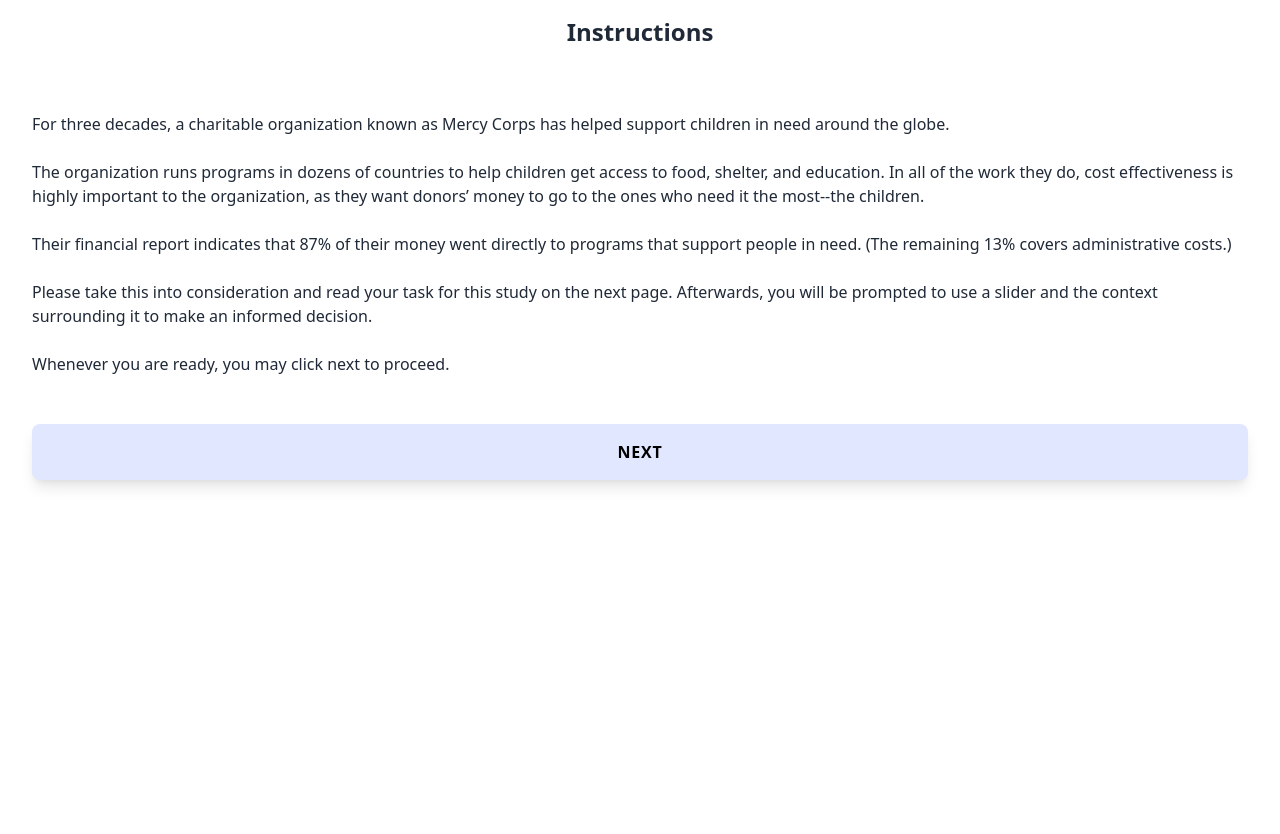
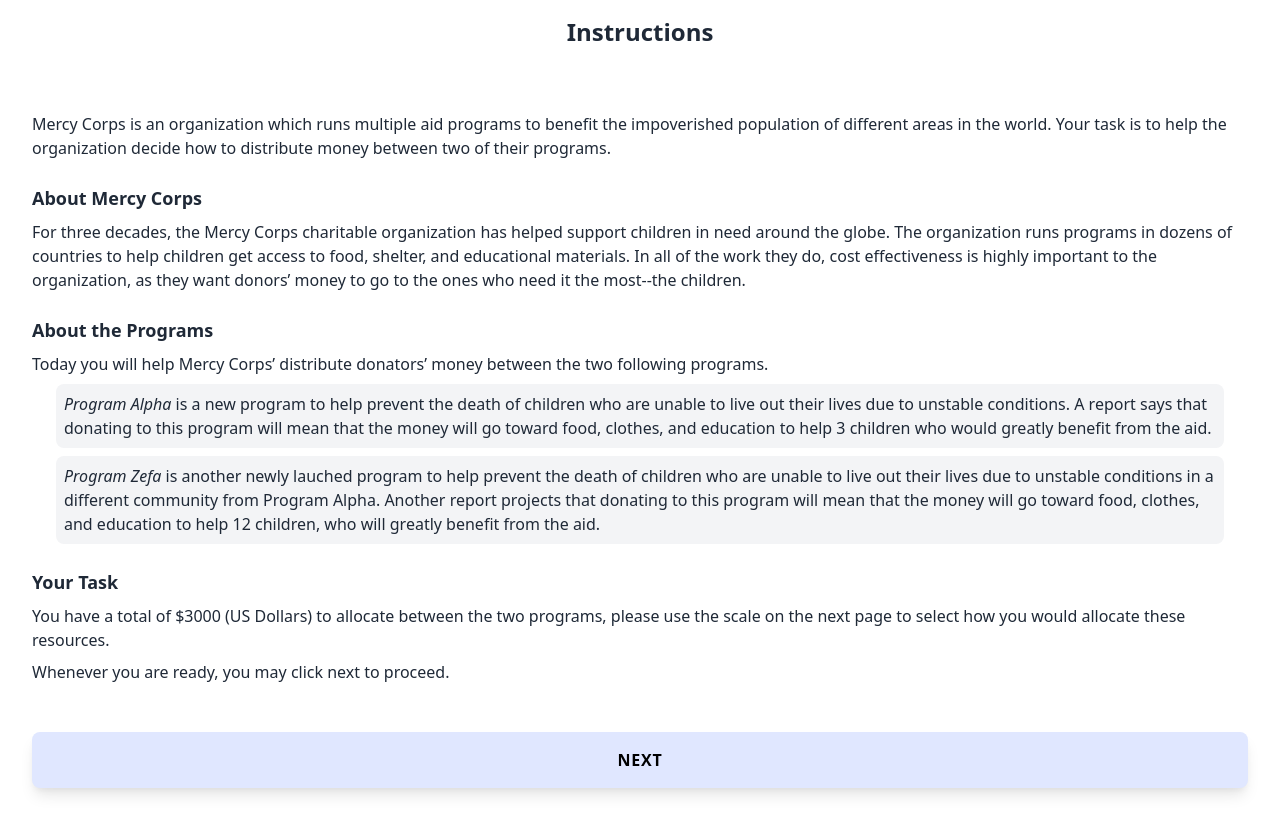
Before and after one commit to resallocdesign/resallocdesign.github.io, a React (Create React App) app: page /exp1 in a window 1280 px wide. Shown: the top 834 px of the page. Before the commit the page ends 800 px from the top, so only its background shows below. Built offline with nearby package versions, Linux system fonts and the light colour scheme.

Commit message:
adding correct task

```diff
--- a/src/pages/CompFade/Exp1/CompFadeStudy.tsx
+++ b/src/pages/CompFade/Exp1/CompFadeStudy.tsx
@@ -38,7 +38,7 @@ export interface ICompFadeStudyResults {
 
 function CompFadeStudy() {
   usePageTitle("Resource Allocation Design Study: Experiment 1");
-  const [studyState, setStudyState] = useState(CFStudyState.Instructions);
+  const [studyState, setStudyState] = useState(CFStudyState.Task);
   const [results, setResults] = useState<ICompFadeStudyResults>({
     programBAlloc: -1,
     q1: "",
--- a/src/pages/CompFade/Exp2/CompFadeStudy.tsx
+++ b/src/pages/CompFade/Exp2/CompFadeStudy.tsx
@@ -37,7 +37,7 @@ export interface ICompFadeStudyResults {
 
 function CompFadeStudy() {
   usePageTitle("Resource Allocation Design Study: Experiment 2");
-  const [studyState, setStudyState] = useState(CFStudyState.Instructions);
+  const [studyState, setStudyState] = useState(CFStudyState.Task);
   const [results, setResults] = useState<ICompFadeStudyResults>({
     programBAlloc: -1,
     q1: "",
--- a/src/pages/CompFade/Exp3/CompFadeStudy3.tsx
+++ b/src/pages/CompFade/Exp3/CompFadeStudy3.tsx
@@ -38,7 +38,7 @@ export interface ICompFadeStudyResults {
 
 function CompFadeStudy3() {
   usePageTitle("Resource Allocation Design Study: Experiment 3");
-  const [studyState, setStudyState] = useState(CFStudyState.Instructions);
+  const [studyState, setStudyState] = useState(CFStudyState.Task);
   const [results, setResults] = useState<ICompFadeStudyResults>({
     programBAlloc: -1,
     q1: "",
@@ -115,7 +115,6 @@ function CompFadeStudy3() {
     // if (process.env.NODE_ENV === "development") {
     //   setStudyState(CFStudyState.Instructions)
     // }
-    setStudyState(CFStudyState.Instructions)
   }, []);
 
   useEffect(() => {
```
